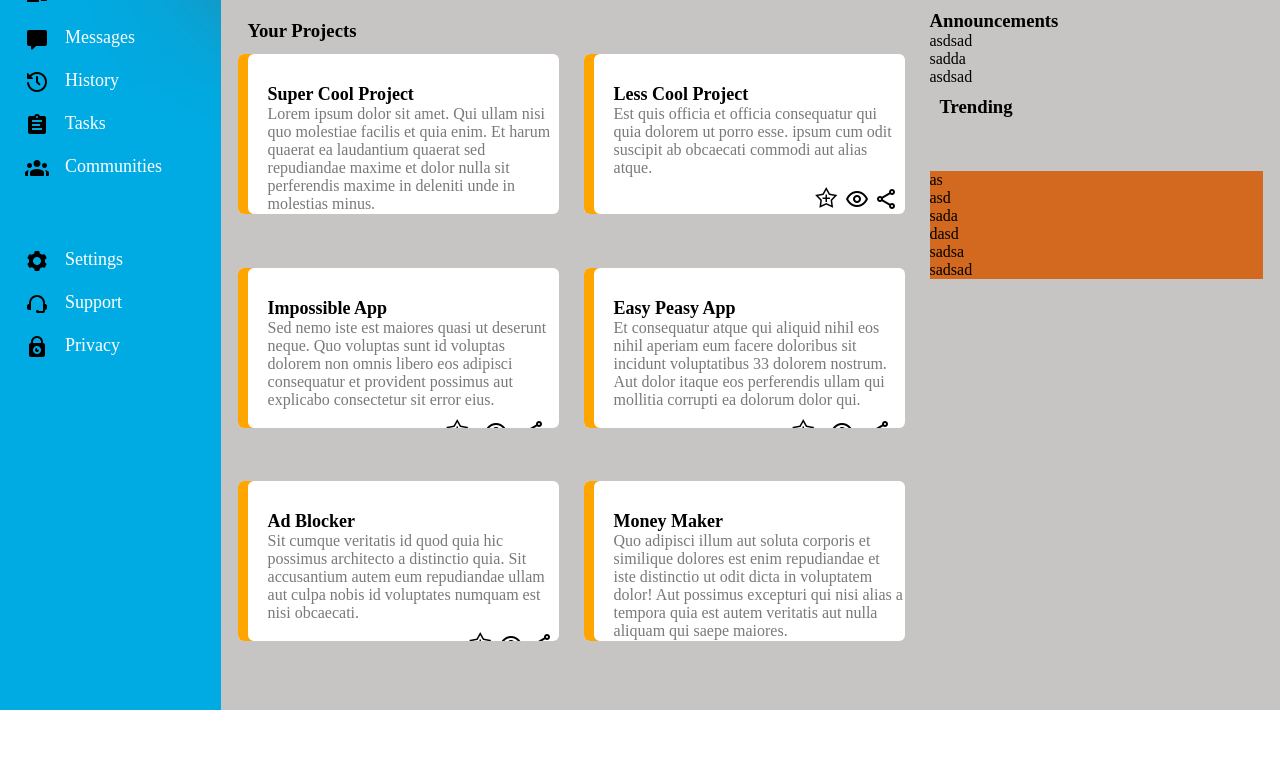
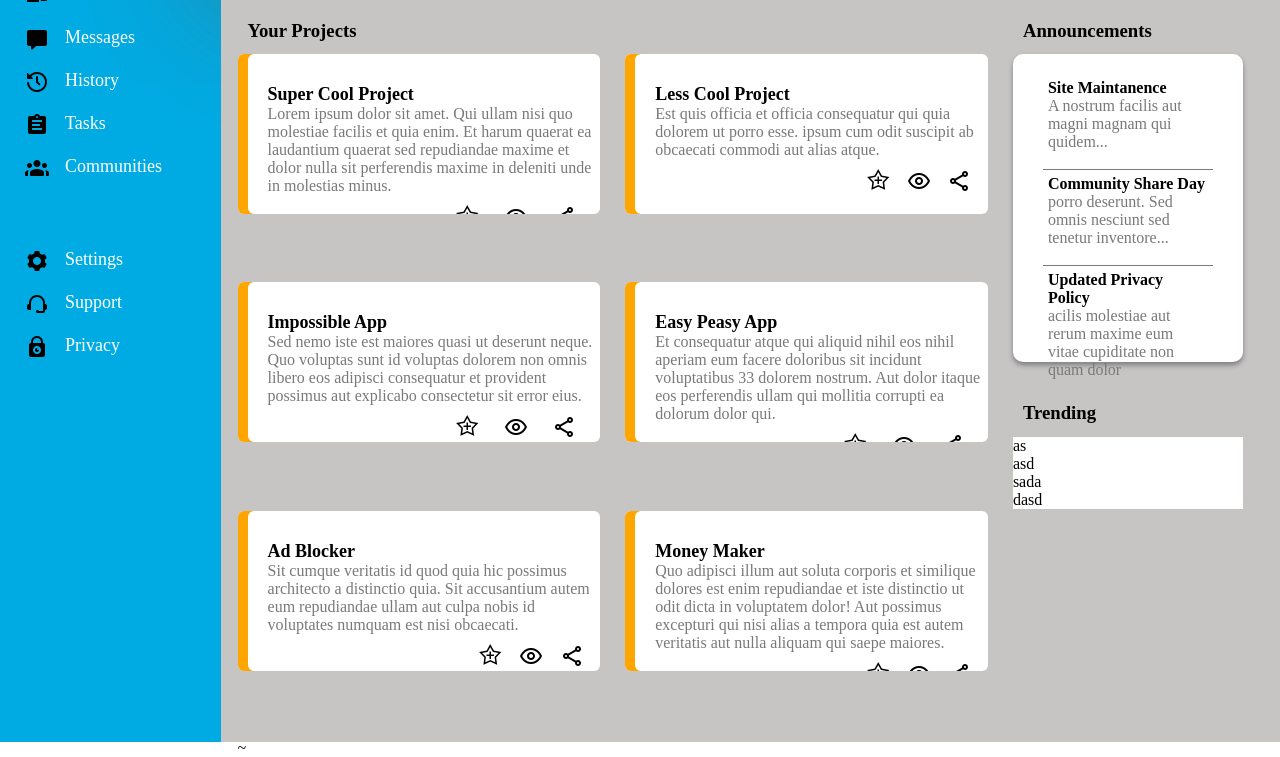
Before and after one commit to Sayed-Ayaan/admin, a plain HTML site: page index.html in a window 1280 px wide. Shown: the part 170-927 px from the top of the page. Before the commit the page ends 880 px from the top, so only its background shows below. Drawn offline with Linux system fonts and the light colour scheme.

Commit message:
Done with Announcement box

```diff
--- a/index.html
+++ b/index.html
@@ -148,21 +148,32 @@
         <div class="rightSide">
             <div class="announcement">
                 <h3>Announcements</h3>
-                <div class="announcements">asdsad</div>
-                <div class="announcements">sadda</div>
-                <div class="announcements">asdsad</div>
+                <div id="announcement">
+                    <div class="announcements">
+                        <h4>Site Maintanence</h4>
+                        <p>A nostrum facilis aut magni magnam qui quidem...</p>
+                    </div>
+                    <div class="announcements">
+                        <h4>Community Share Day</h4>
+                        <p>porro deserunt. Sed omnis nesciunt sed tenetur inventore... </p>
+                    </div>
+                    <div class="announcements">
+                        <h4>Updated Privacy Policy</h4>
+                        <p>acilis molestiae aut rerum maxime eum vitae cupiditate non quam dolor</p>
+                    </div>
+               </div>
             </div>
 
-            <h3 class="trending">Trending</h3>
+            <div class="trending">
+                <h3>Trending</h3>
                     <div id="trending-names">
                         <div class="names">as</div>
                         <div class="names">asd</div>
                         <div class="names">sada</div>
                         <div class="names">dasd</div>
-                    <div class="names">sadsa</div>
-                    <div class="names">sadsad</div>
                     </div>
             </div>
+        </div>~
         </main>
     </div>
 </body>
--- a/style.css
+++ b/style.css
@@ -3,13 +3,15 @@
     margin: 0;
 }
 
+
 :root{
     --bg-color: rgb(0, 171, 227);
+    --para-color: rgb(122, 121, 121)
 }
 .container{
     display: grid;
     grid-template-columns: 1fr 5fr;
-    grid-template-rows: 10rem 45rem;
+    grid-template-rows: 10rem 47rem;
 
 }
 
@@ -45,8 +47,13 @@
 .menu,
 .settingContent{
     padding: 0px 0px 22px 30px;
+    cursor: pointer;
 }
 
+.menu:hover,
+.settingContent:hover{
+    color: red;
+}
 .container img{
     margin-right: 5px;
 }
@@ -81,8 +88,13 @@
 
 .row1Content>h3{
     font-size: 23px;
+    cursor: pointer;
+    margin-left: -9px;
 }
 
+.row1Content img{
+    cursor: pointer;
+}
 #profile{
     height: 37px;
     width: 42px;
@@ -143,7 +155,7 @@
     grid-row: 2/-1;
     margin-top: 3px;
     display: grid;
-    grid-template-columns: 2fr 1fr;
+    grid-template-columns: 3fr 1fr;
     grid-template-rows: 1fr ;
     gap: 25px;
     padding: 17px 17px 40px 17px;
@@ -162,7 +174,6 @@
     grid-column: 1/3;
     height: 25px;
     padding: 10px;
-
 }
 
 /* PROJECTS BOX OF LEFT SIDE*/
@@ -196,7 +207,7 @@
 }
 
 .projectContent>p{
-    color: rgb(122, 121, 121);
+    color: var(--para-color);
 }
 
 .projectChanges{
@@ -205,29 +216,69 @@
     justify-content: space-evenly;
 }
 
+.projectChanges img{
+    cursor: pointer;
+}
 
+
+/* RIGHT SIDE OF MAIN */
+.rightSide{
+    grid-column: 2;
+    display: grid;
+    grid-template-rows: repeat(2, 1fr);
+    margin-right: 20px;
+
+}
 /* ANNOUNCEMENT BOX*/
 
 .announcement{
-    grid-column: 3;
-    grid-row: 2/3;
+    grid-row: 1;
+    display: grid;
+    grid-template-rows: 44px 1fr;
 }
 
-/* TRENDING BOX */
-
-.trending{
-    grid-column: 3;
-    grid-row: 3/5;
+.announcement>h3{
     height: 25px;
     padding: 10px;
 }
 
+#announcement{
+    background-color: #fff;
+    border-radius: 10px;
+    box-shadow: 0px 0.2rem 5px grey;
+    padding: 20px 30px 0px 30px;
+    display: grid;
+    grid-template-rows: repeat(3,1fr);
+}
+
+.announcements{
+    border-bottom: 1px solid var(--para-color);
+    max-height: 86px;
+    padding: 5px;
+
+}
+.announcement p{
+    color: var(--para-color);
+    padding-bottom: 10px;
+
+}
+.announcements:last-child{
+    border-bottom: none;
+}
+/* TRENDING BOX */
+
+.trending{
+    grid-row: 2;
+}
+.trending>h3{
+    height: 25px;
+    padding: 10px;
+    margin-top: 30px;
+}
+
 #trending-names{
-    grid-column: 3;
-    margin-top: 5vh;
-    grid-row: 3/4;
-    background-color: chocolate;
     display: flex;
+    background-color: #fff;
     flex-direction: column;
-    justify-content: space-evenly   ;
+    justify-content: space-evenly;
 }
```
Lines whose indentation alone changed are shown as unchanged.
